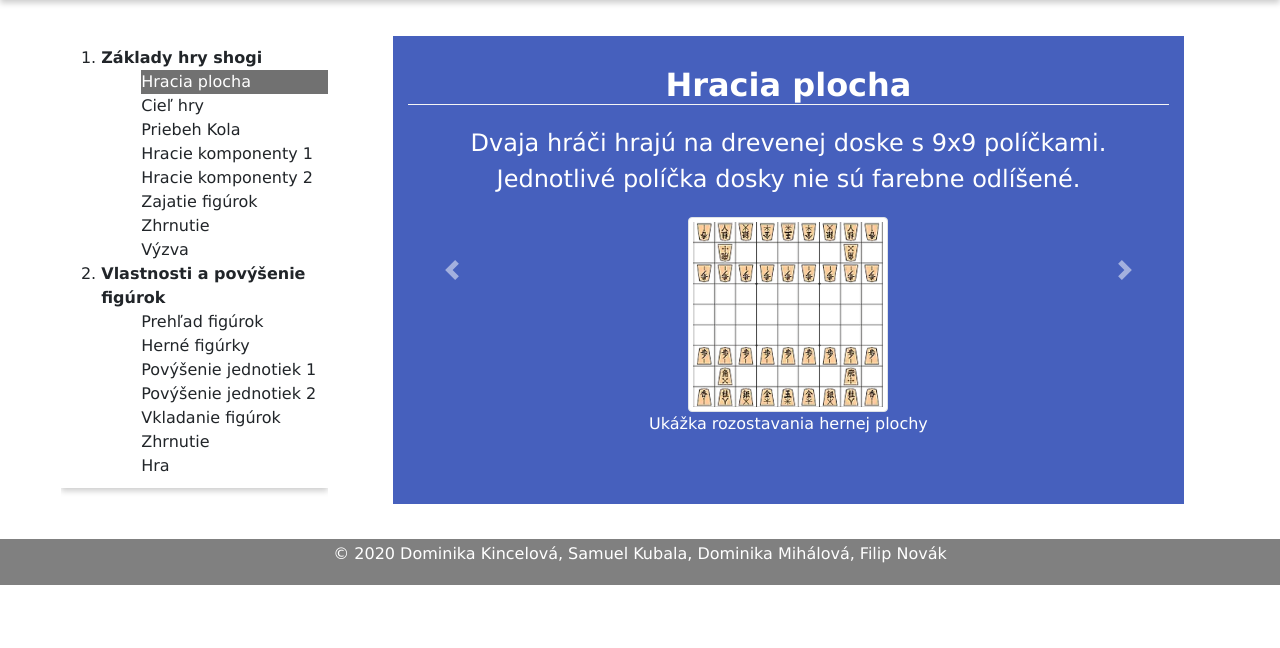
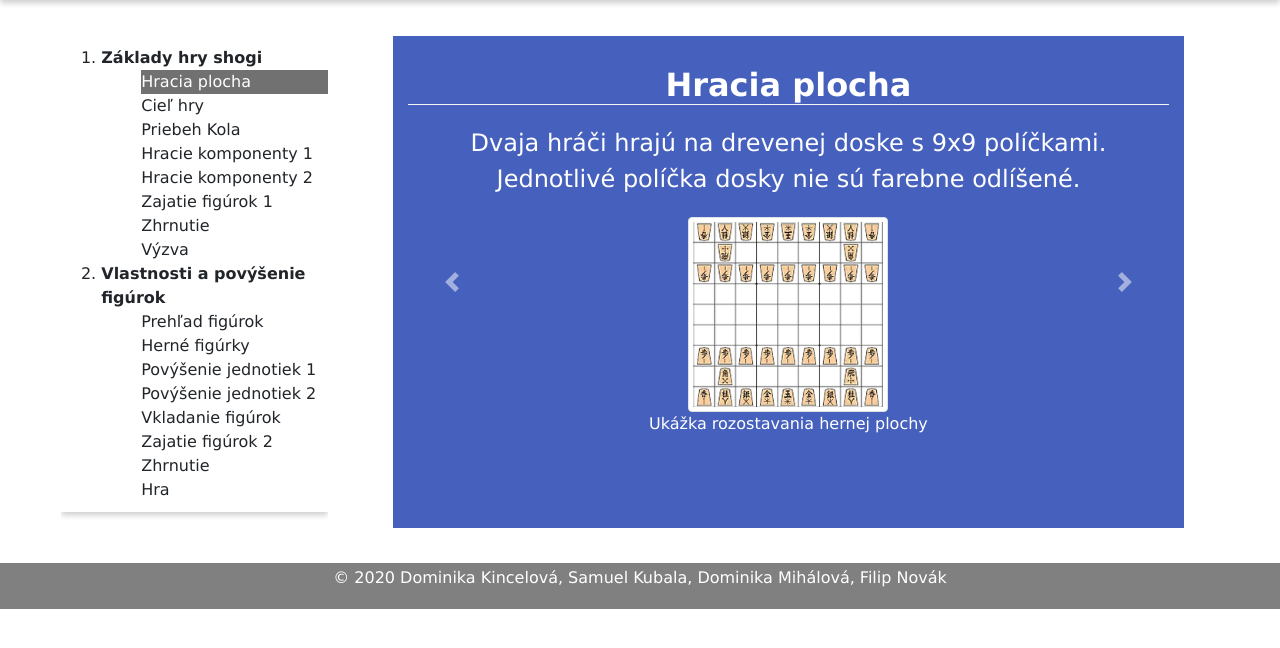
Before and after one commit to mihalova/Learn2Shogi, a PHP site: page /rules.html in a window 1280 px wide. Shown: the part 64-712 px from the top of the page. Run offline with PHP 8.4, Linux system fonts and the light colour scheme.

Commit message:
zajatie figurok 2

```diff
--- a/boardStyle.css
+++ b/boardStyle.css
@@ -6,14 +6,16 @@
     align-items: center;
 }
 .svgBoard2, #goodEndW_B2, #badEndW_B2, #transparent_B2,
-.svgBoard3, #promoteW, #goodEndW_B3, #badEndW_B3, #transparent_B3 {
+.svgBoard3, #promoteW, #goodEndW_B3, #badEndW_B3, #transparent_B3,
+.svgBoard4, #goodEndW_B4, #badEndW_B4, #transparent_B4 {
     grid-row-start: 1;
     grid-row-end: 2;
     grid-column-start: 1;
     grid-column-end: 2;
 }
 #goodEndW_B2, #badEndW_B2,
-#promoteW, #goodEndW_B3, #badEndW_B3 {
+#promoteW, #goodEndW_B3, #badEndW_B3,
+#goodEndW_B4, #badEndW_B4 {
     background: white;
     color: black;
     padding: 10px;
@@ -22,6 +24,6 @@
     display: none;
 }
 
-#transparent_B2, #transparent_B3 {
+#transparent_B2, #transparent_B3, #transparent_B4 {
     display: none;
 }
--- a/rules.html
+++ b/rules.html
@@ -64,7 +64,7 @@
                             <li class="dot" onclick="currentSlide(3)">Priebeh Kola</li>
                             <li class="dot" onclick="currentSlide(4)">Hracie komponenty 1</li>
                             <li class="dot" onclick="currentSlide(5)">Hracie komponenty 2</li>
-                            <li class="dot" onclick="currentSlide(6)">Zajatie figúrok</li>
+                            <li class="dot" onclick="currentSlide(6)">Zajatie figúrok 1</li>
                             <li class="dot" onclick="currentSlide(7)">Zhrnutie</li>
                             <li class="dot" onclick="currentSlide(8)">Výzva</li>
                         </ul>
@@ -76,9 +76,9 @@
                             <li class="dot" onclick="currentSlide(11)">Povýšenie jednotiek 1</li>
                             <li class="dot" onclick="currentSlide(12)">Povýšenie jednotiek 2</li>
                             <li class="dot" onclick="currentSlide(13)">Vkladanie figúrok</li>
-                            <!--<li class="dot" onclick="currentSlide(13)">zajatie figúrok 2</li>-->
-                            <li class="dot" onclick="currentSlide(14)">Zhrnutie</li>
-                            <li class="dot" onclick="currentSlide(15)">Hra</li>
+                            <li class="dot" onclick="currentSlide(14)">Zajatie figúrok 2</li>
+                            <li class="dot" onclick="currentSlide(15)">Zhrnutie</li>
+                            <li class="dot" onclick="currentSlide(16)">Hra</li>
                         </ul>
                     </li>
                 </ol>
@@ -161,7 +161,7 @@
 
                 <article class="mySlides">
                     <header class="sec-header">
-                        <h2>Zajatie figúrok</h2>
+                        <h2>Zajatie figúrok 1</h2>
                     </header>
 
                     <p class="sec-descript">
@@ -345,22 +345,16 @@
                     <p>PS: figúrky sa vkladajú vždy nepovýšenou stranou.</p>
                 </article>
 
-                <!--<div class="mySlides">-->
-                <!--<div class="sec-header">-->
-                <!--<h2>Zajatie figúrok 2</h2>-->
-                <!--</div>-->
+                <article class="mySlides">
+                    <header class="sec-header">
+                        <h2>Zajatie figúrok 2</h2>
+                    </header>
 
-                <!--<div class="sec-descript">-->
-                <!--<p>-->
-                <!--Vyskúšaj si zajatie a vloženie súperovej figúrky.-->
-                <!--</p>-->
-                <!--<p>-->
-                <!--Popis interakcie v jams:-->
-                <!--</p>-->
-                <!--</div>-->
-                <!--<p>Hracia plocha-->
-                <!--tak ako je definovna v interakcii</p>-->
-                <!--</div>-->
+                    <p class="sec-descript">
+                            Vyskúšaj si zajatie a vloženie súperovej figúrky.
+                    </p>
+                    <div id="hracia_plocha4"></div>
+                </article>
 
                 <article class="mySlides">
                     <header class="sec-header">
@@ -420,6 +414,7 @@
 <script type="text/babel" src="Board1.js"></script>
 <script type="text/babel" src="Board2.js"></script>
 <script type="text/babel" src="Board3.js"></script>
+<script type="text/babel" src="Board4.js"></script>
 
 <script type="text/babel">
     var slideIndex = 1;
```
